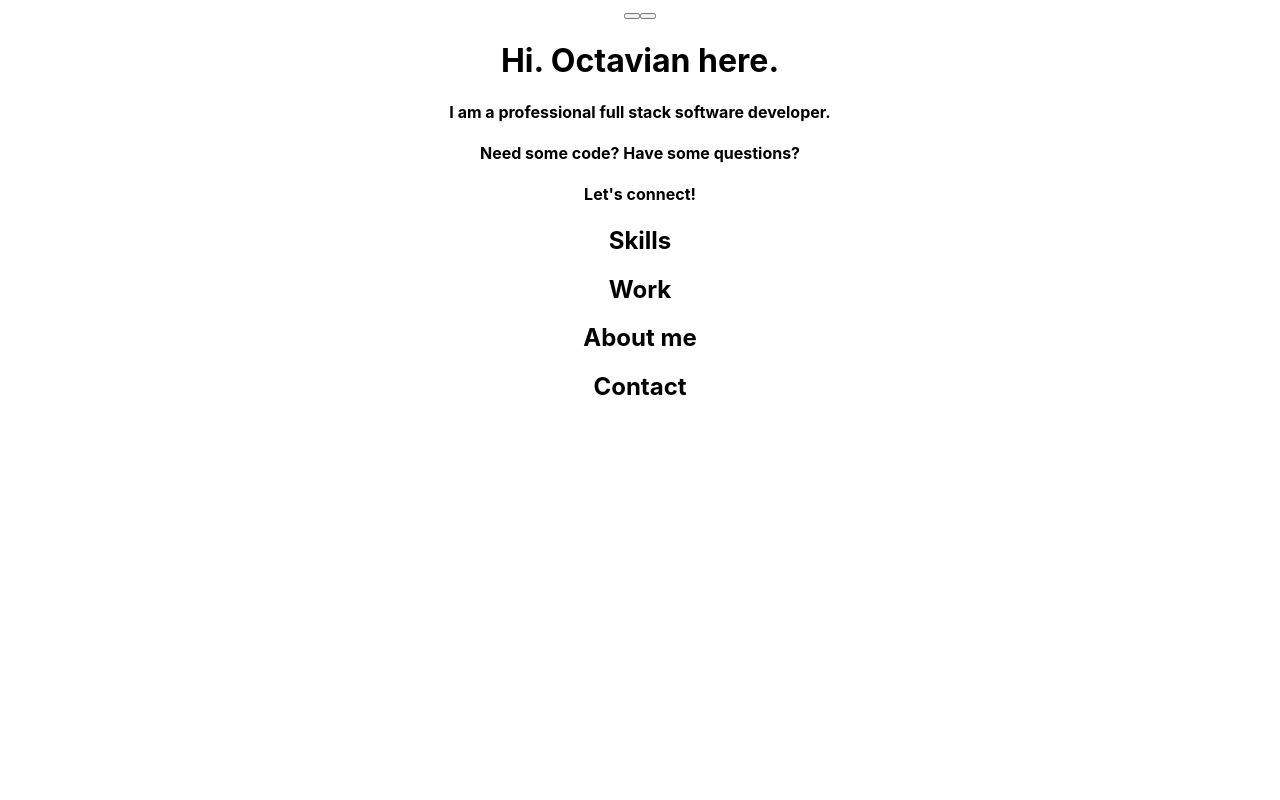
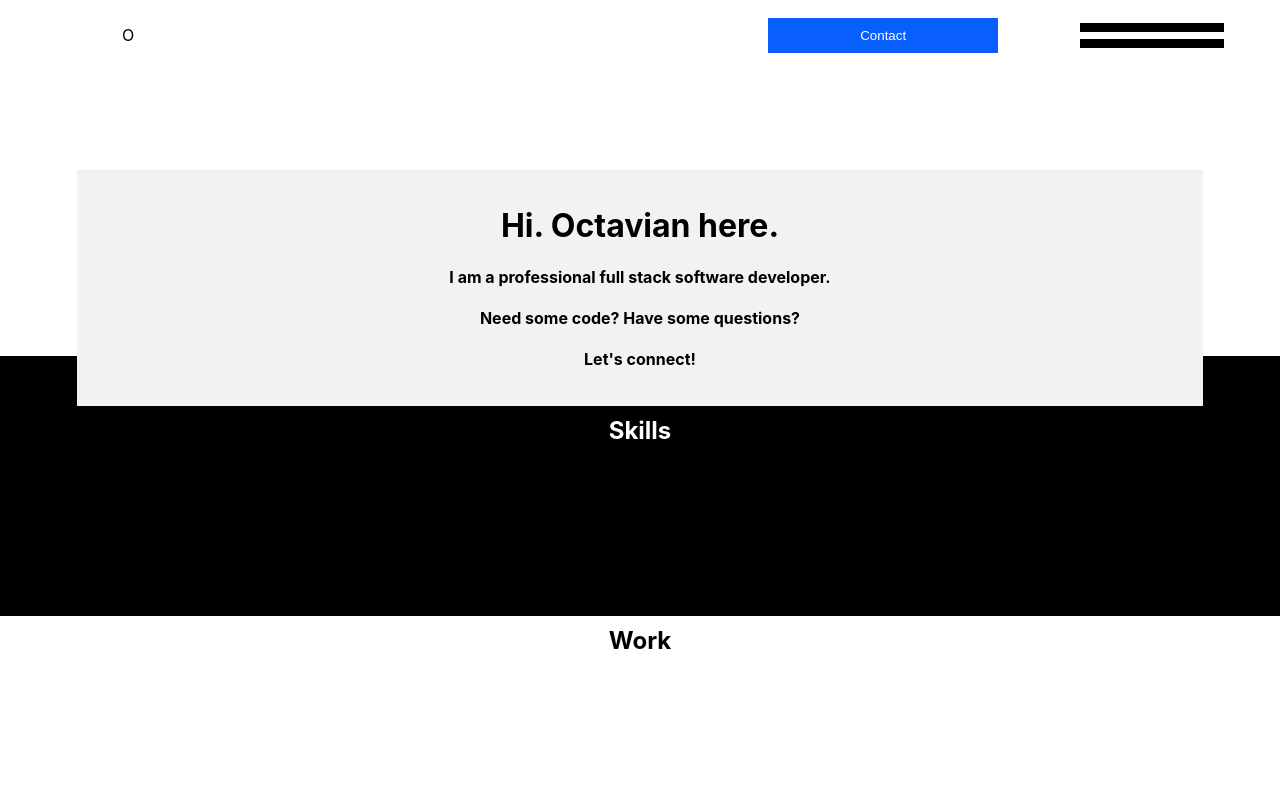
Before and after one commit to octaviantrinc/portfolio, a React (Create React App) app: page / in a window 1280 px wide. Shown: the top 800 px of the page. Built offline with nearby package versions, Linux system fonts and the light colour scheme.

Commit message:
3rd commit

```diff
--- a/src/App.css
+++ b/src/App.css
@@ -1,15 +1,138 @@
-.App {
-  text-align: center;
+:root {
+  --lightGrey: #F2F2F2;
+  --royalBlue: #095ffe;
+}
+h2 {
+  margin: 0;
 }
 
+.App {
+  position: absolute;
+  top: 0;
+  height: auto;
+  width: 100vw;
+}
 
+.inner-container {
+  width: 100vw;
+  text-align: center;
+  /* transition: ease 0.8s; */
+}
+
+/* .inner-container.pre-load {
+  transform: translateY(30%);
+} */
 
 .App-header {
+display: grid;
+grid-template-columns: 1fr 2fr 1fr 1fr;
+grid-template-areas: "Logo . Contact Menu";
+height: 70px;
+margin-bottom: 100px;
+justify-content: center;
+}
+.Logo,
+.Contact-button,
+.Menu-button {
+  align-self: center;
+}
+.Logo {
+  grid-area: Logo;
+}
+.Contact-button {
+  grid-area: Contact;
+  background-color: var(--royalBlue);
+  border: none;
+  padding: 10px;
+  color: white;
+  width:90%;
+}
+.Menu-button {
+  grid-area: Menu;
+  width: 70%;
+  height: 25px;
+  display: flex;
+  flex-direction: column;
+  justify-content: space-between;
+  margin: auto;
+  transition: ease 0.3s;
+}
+.Menu-button:hover {
+  opacity: 0.7;
+  transform: scale(0.85);
+  transition: ease 0.3s;
+}
+.Contact-button:hover {
+  opacity: 0.7;
+  transition: ease 0.3s;
+}
+.Line {
+  height: 9px;
+  width: 80%;
+  background-color: black;
+  align-self: center;
+}
+
+.App-body {
+background-color: white;
+}
+
+.Welcome {
+  box-sizing: border-box;
+  background-color: var(--lightGrey);
+  width: 88%;
+  margin: 0 auto -50px;
+  height: auto;
+  z-index: 2;
+  position: relative;
+  padding: 15px;
+}
+
+.moving {
+  animation-duration: 1.5s;
+  animation-name: downup;
 
 }
 
-.App-body {
+@keyframes downup {
+  from {
+    opacity: 0.8;
+    transform: translateY(30px) scale(0.95);
+  }
+  to {
+    opacity: 1;
+    transform: translateY(0) scale(1);
+  }
+}
 
+.Skills {
+  background-color: black;
+  height: 200px;
+  color: white;
+  padding-top: 60px;
+}
+.Work {
+  background-color: white;
+  color: black;
+  height: 500px;
+  padding: 10px;
+}
+.About-me {
+  box-sizing: border-box;
+  background-color: var(--lightGrey);
+  height: 200px;
+  width: 88%;
+  margin: 0 auto -50px;
+  z-index: 2;
+  position: relative;
+  padding: 10px;
+}
+.Contact {
+  background-color: black;
+  height: 200px;
+  color: white;
+  padding-top: 55px;
+  z-index: 1;
 }
 
 .App-footer {
--- a/src/App.js
+++ b/src/App.js
@@ -1,37 +1,51 @@
-import React from 'react';
+import React, { useState, useEffect } from 'react';
 import './App.css';
 
 function App() {
+
+  const [loaded, setIsLoaded] = useState(false);
+
+  useEffect(() => {
+    setTimeout(() => {
+      setIsLoaded(true);
+    }, 1000);
+  }, [])
+
   return (
-    <div className="App">
+    <div className='App'>
+      <div
+        className={`inner-container${loaded ? '' : ' pre-load'}`}>
         <header className="App-header">
-        <div>
-          <button></button>
-          <button></button>
+            <div className="Logo">O</div>
+            <button className="Contact-button">Contact</button>
+            <div className="Menu-button">
+              <div className="Line top"></div>
+              <div className="Line bottom"></div>
             </div>
         </header>
-      <body className="App-body">
-        <div>
-          <h1>Hi. Octavian here.</h1>
-          <h4>I am a professional full stack software developer.</h4>
-          <h4>Need some code? Have some questions?</h4>
-          <h4>Let's connect!</h4>
+        <div className="App-body">
+          <div className="Welcome">
+            <h1 className="moving">Hi. Octavian here.</h1>
+            <h4 className="moving">I am a professional full stack software developer.</h4>
+            <h4 className="moving">Need some code? Have some questions?</h4>
+            <h4 className="moving">Let's connect!</h4>
           </div>
-        <div>
+          <div className="Skills">
             <h2>Skills</h2>
           </div>
-        <div>
+          <div className="Work">
             <h2>Work</h2>
           </div>
-        <div>
+          <div className="About-me">
             <h2>About me</h2>
           </div>
-      </body>
+        </div>
         <footer className="App-footer">
-        <div>
+          <div className="Contact">
             <h2>Contact</h2>
           </div>
         </footer>
+      </div>
     </div>
   );
 }
```
Lines whose indentation alone changed are shown as unchanged.
